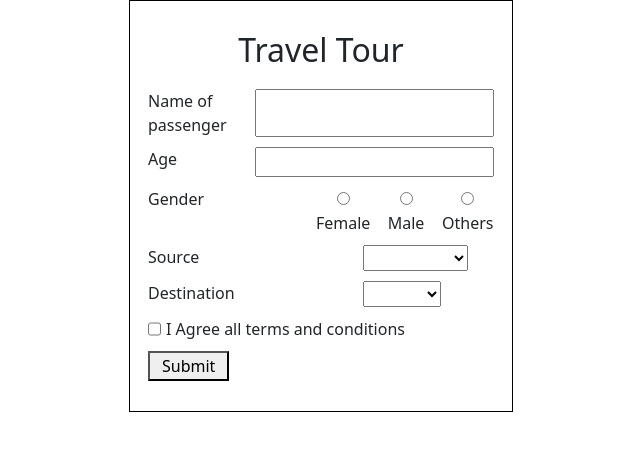
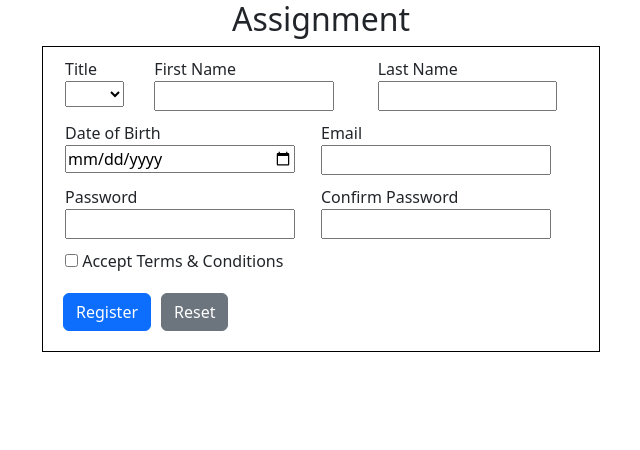
Before and after one commit to Aruna501/Trail, a React (Create React App) app: page / in a window 1280 px wide. Shown: the top 450 px of the page, without its empty margins (319-959 px from the left). Built offline with nearby package versions, Linux system fonts and the light colour scheme.

Commit message:
some modified

```diff
--- a/package.json
+++ b/package.json
@@ -11,6 +11,7 @@
         "react-bootstrap": "^2.10.2",
         "react-dom": "^18.2.0",
         "react-scripts": "5.0.1",
+        "sass": "^1.72.0",
         "web-vitals": "^2.1.4"
     },
     "scripts": {
--- a/src/App.jsx
+++ b/src/App.jsx
@@ -47,8 +47,8 @@ class App extends Component {
       <Vote name="Python" /> */}
       {/* <Welcome /> */}
       {/********************************************* * Day7****************************** */}
-      {/* <Assignment /> */}
-      <Travellingform />
+      <Assignment />
+      {/* <Travellingform /> */}
 
     </div>
   )
--- a/src/component/Dayseven/Assignment.jsx
+++ b/src/component/Dayseven/Assignment.jsx
@@ -1,5 +1,5 @@
 import React, { Component } from "react";
-import './style.css'
+import './style.scss'
 
 export class Assignment extends Component {
   state = {
@@ -17,10 +17,12 @@ export class Assignment extends Component {
   handleChange = (e) => {
     if (e.target.type === "checkbox") {
       this.setState({ [e.target.name]: e.target.checked });
-    } else {
+    }
+    else {
       this.setState({ [e.target.name]: e.target.value });
     }
   };
+
 
   handleRegister = () => {
     if (
@@ -28,21 +30,33 @@ export class Assignment extends Component {
       !this.state.fname ||
       !this.state.lname ||
       !this.state.date ||
-      !this.state.email
+      !this.state.email ||
+      !this.state.password || !this.state.confirmpassword
     ) {
       alert("Please fill in all fields");
+                }
+      else if (!this.validateEmail(this.state.email))
+      {
+        alert("Please enter a valid email address");
     }
 
-    if (!this.state.password || !this.state.confirmpassword) {
-      alert("Please fill in both password fields");
-      return;
+    else if (this.state.password.length < 8) {
+              alert("Password must be at least 8 characters long");
+                    }
+    else if (this.state.password !== this.state.confirmpassword) {
+      alert("Password should match");
+          }
+    else if (!this.state.checkbox) {
+            alert("Please accept Terms & Conditions");
+          }
+          else{
+      this.setState({ onRegister: true });
     }
+  };
 
-    if (this.state.password === this.state.confirmpassword) {
-      this.setState({ onRegister: true });
-    } else {
-      alert("Password should match");
-    }
+  validateEmail = (email) => {
+        const isValidEmail = /^[^\s@]+@[^\s@]+\.[^\s@]+$/.test(email);
+    return isValidEmail;
   };
 
   handleReset = () => {
@@ -61,6 +75,7 @@ export class Assignment extends Component {
 
   render() {
     return (
+      <div className="ex-cls1">
       <div className="container">
         <h2>Assignment</h2>
 
@@ -72,14 +87,11 @@ export class Assignment extends Component {
                 name="title"
                 value={this.state.title}
                 onChange={this.handleChange}
-                required
-              >
-                <option value="Select your assignment"></option>
-                <option value="reactjs">React Js</option>
-                <option value="reactnative">React Native</option>
-                <option value="python">Python</option>
-                <option value="dotnet">Dotnet</option>
-              </select>
+                required >
+                  <option value=""></option>
+                  <option value="reactjs">Mr.</option>
+                <option value="reactnative">Mrs.</option>
+                              </select>
               </div>
               <div className="col-5">
               <label>First Name</label>
@@ -101,6 +113,7 @@ export class Assignment extends Component {
                 required
               />
             </div>
+            <div className="assgn-col">
             <div className="col-6">
               <label>Date of Birth</label>
               <input
@@ -121,6 +134,8 @@ export class Assignment extends Component {
                 required
               />
             </div>
+            </div>
+            <div className="assgn-col">
             <div className="col-6">
               <label>Password</label>
               <input
@@ -141,6 +156,7 @@ export class Assignment extends Component {
                 required
               />
             </div>
+            </div>
             <div  className="col-12">
               <div className="terms-checkbox">
               <input
@@ -157,7 +173,7 @@ export class Assignment extends Component {
             <button onClick={this.handleRegister} className="btn btn-primary">
               Register
             </button>
-            <button className="btn btn-secondary">Reset</button>
+            <button  onClick={this.handleReset} className="btn btn-secondary">Reset</button>
             </div>
           </div>
         )}
@@ -184,6 +200,7 @@ export class Assignment extends Component {
           )}
         </div>
       </div>
+      </div>
     );
   }
 }
--- a/src/component/Dayseven/Travellingform.jsx
+++ b/src/component/Dayseven/Travellingform.jsx
@@ -1,5 +1,5 @@
 import React, { Component } from 'react'
-import './style.css'
+import './style.scss'
 
 export class Travellingform extends Component {
     state={
--- a/src/component/Dayseven/style.css
+++ /dev/null
@@ -1,76 +0,0 @@
-.row.main-container {
-    width: 50%;
-    border: 1px solid black;
-    padding: 10px;
-    margin: auto;
-}
-
-.main-container {
-    display: flex;
-    flex-direction: row;
-    text-align: start;
-    row-gap: 10px;
-}
-
-.main-container select,
-.terms-checkbox input {
-    width: 100%;
-}
-
-.terms-checkbox input[type="checkbox"] {
-    width: auto;
-}
-
-.register-btn {
-    width: auto;
-    padding: 10px;
-}
-
-.register-btn .btn-primary {
-    margin-right: 10px;
-    ;
-}
-
-
-/* ********************************************* */
-
-.travel-banner {
-    width: 30%;
-    border: 1px solid black;
-    padding: 30px;
-    margin: auto;
-}
-
-.tour-design {
-    margin-bottom: 20px;
-}
-
-.field-name,
-.field-age,
-.field-gender,
-.field-source,
-.field-destination {
-    display: flex;
-    column-gap: 15px;
-    margin-bottom: 10px;
-    align-content: flex-start;
-    padding: 0px;
-}
-
-.terms-checkbox1 {
-    display: flex;
-    margin-bottom: 10px;
-    padding: 0px;
-    gap: 5px;
-}
-
-.btn-submit {
-    cursor: pointer;
-    display: flex;
-    width: auto;
-}
-
-.tour-label {
-    width: 200px;
-    text-align: start;
-}
--- /dev/null
+++ b/src/component/Dayseven/style.scss
@@ -0,0 +1,85 @@
+.ex-cls1 {
+    .row.main-container {
+        width: 50%;
+        border: 1px solid black;
+        padding: 10px;
+        margin: auto;
+    }
+    .main-container {
+        display: flex;
+        flex-direction: row;
+        text-align: start;
+        row-gap: 10px;
+    }
+    .col-6 {
+        flex: 0 0 auto;
+        width: 50%;
+    }
+    .assgn-col {
+        display: flex;
+        flex-direction: row;
+    }
+    input,
+    select {
+        width: 90%;
+        margin: 0;
+        font-family: inherit;
+        font-size: inherit;
+        line-height: inherit;
+    }
+    .terms-checkbox input[type="checkbox"] {
+        width: auto;
+    }
+    .register-btn {
+        width: auto;
+        padding: 10px;
+    }
+    .register-btn .btn-primary {
+        margin-right: 10px;
+        ;
+    }
+}
+
+
+/* ********************************************* */
+
+.travel-banner {
+    width: 30%;
+    border: 1px solid black;
+    padding: 30px;
+    margin: auto;
+}
+
+.tour-design {
+    margin-bottom: 20px;
+}
+
+.field-name,
+.field-age,
+.field-gender,
+.field-source,
+.field-destination {
+    display: flex;
+    column-gap: 15px;
+    margin-bottom: 10px;
+    align-content: flex-start;
+    padding: 0px;
+}
+
+.terms-checkbox1 {
+    display: flex;
+    margin-bottom: 10px;
+    padding: 0px;
+    gap: 5px;
+}
+
+.btn-submit {
+    cursor: pointer;
+    display: flex;
+    width: auto;
+}
+
+.tour-label {
+    width: 200px;
+    text-align: start;
+}
```
Also changed, not shown: 1 other file (tests, documents, lock files or other folders).
